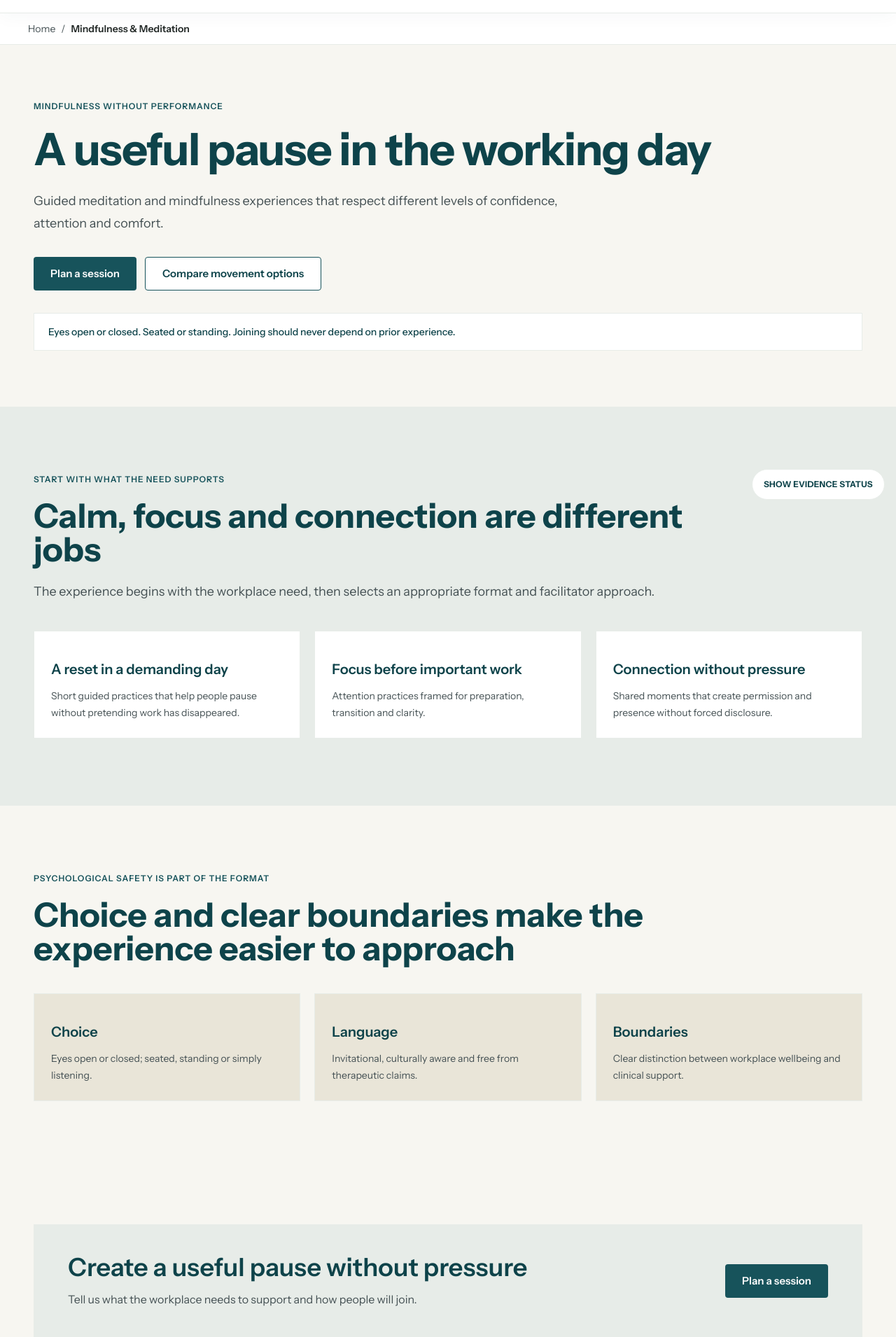
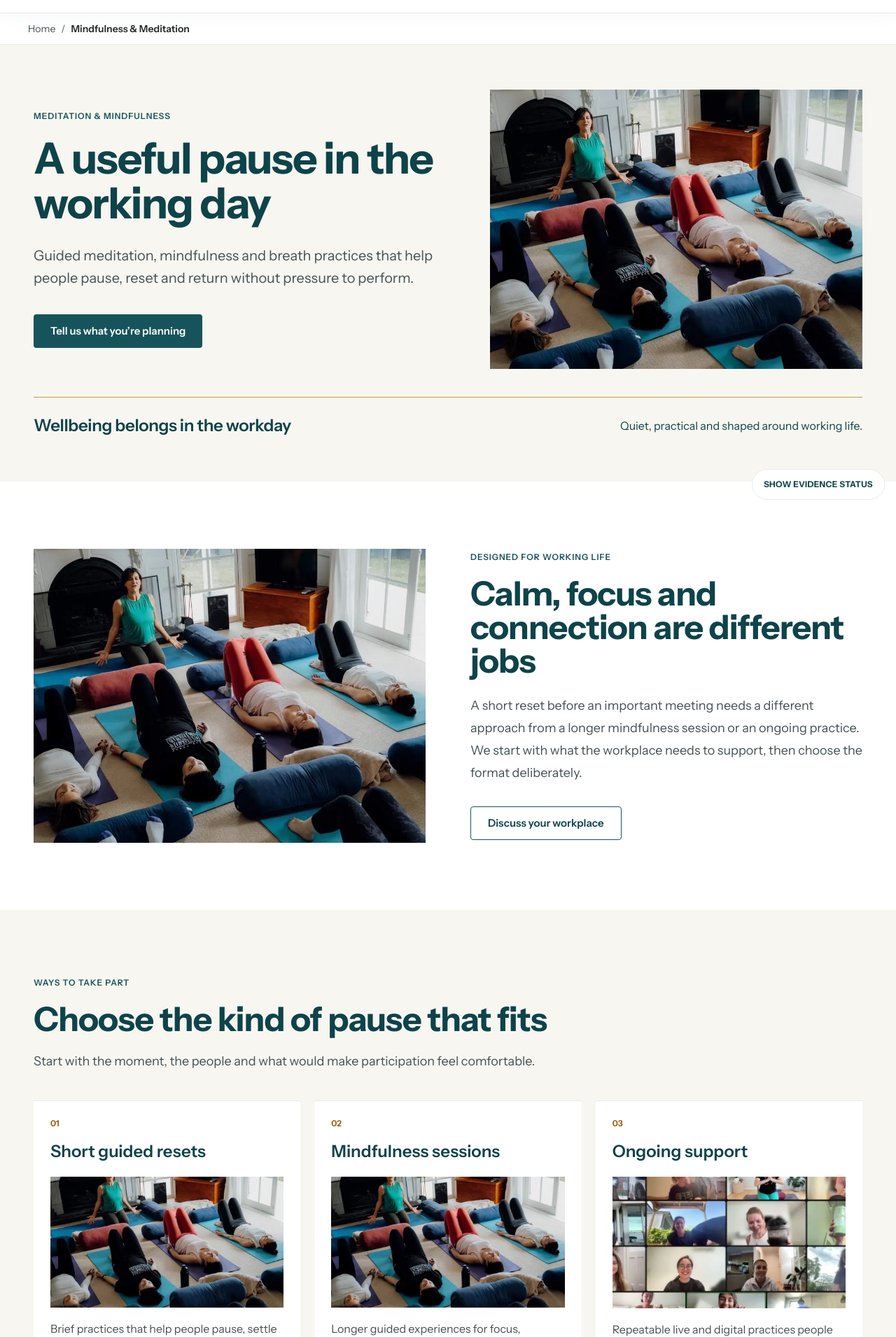
Before and after one commit to glennhammond/cya-website-prototype, a Next.js app: page /meditation-mindfulness in a window 1280 px wide. Shown: the part 70-1980 px from the top of the page at 70% size. Built offline with nearby package versions, Linux system fonts and the light colour scheme.

Commit message:
Rebuild meditation and mindfulness service page

```diff
--- a/app/meditation-mindfulness/page.tsx
+++ b/app/meditation-mindfulness/page.tsx
@@ -1,39 +1,66 @@
 import type { Metadata } from "next";
+import Image from "next/image";
+import Link from "next/link";
 import { Breadcrumbs } from "@/components/Breadcrumbs";
 import { ServiceStructuredData } from "@/components/StructuredData";
-import { SpecialistServiceProduction } from "@/components/SpecialistServiceProduction";
-import { media } from "@/content/media";
+import { ProductionAction, ProductionContainer, ProductionKicker } from "@/components/ProductionPrimitives";
 
-export const metadata: Metadata = { title: { absolute: "Workplace Meditation & Corporate Mindfulness Workshops | Corporate Yoga Australia" }, description: "Practical workplace meditation, mindfulness and breathwork that help Australian teams pause, reset and manage pressure.", alternates: { canonical: "/meditation-mindfulness" } };
+export const metadata: Metadata = {
+  title: { absolute: "Workplace Meditation & Corporate Mindfulness Workshops | Corporate Yoga Australia" },
+  description: "Practical workplace meditation, mindfulness and breathwork that help Australian teams pause, reset and manage pressure.",
+  alternates: { canonical: "/meditation-mindfulness" },
+};
+
+const formats = [
+  { number: "01", title: "Short guided resets", body: "Brief practices that help people pause, settle and return to the day.", image: "/images/selected/cya-about-worldview-group-rest.webp", href: "/contact?interest=one-off" },
+  { number: "02", title: "Mindfulness sessions", body: "Longer guided experiences for focus, transition and a calmer working rhythm.", image: "/images/selected/cya-conferences-hero-facilitator-led-group.webp", href: "/contact?interest=one-off" },
+  { number: "03", title: "Ongoing support", body: "Repeatable live and digital practices people can return to over time.", image: "/images/selected/cya-conferences-studio-remote-grid.webp", href: "/online-wellbeing" },
+] as const;
+
+const process = [
+  ["01", "Understand what the workplace needs to support"],
+  ["02", "Choose the right format and facilitator approach"],
+  ["03", "Make participation clear, optional and easy to access"],
+  ["04", "Build continuity only where it is useful"],
+] as const;
+
+const faqs = [
+  ["Do people need meditation experience?", "No. Sessions are designed for mixed confidence and experience. People can participate seated or standing, with eyes open or closed, and are not expected to perform meditation in a particular way."],
+  ["How long can a mindfulness session be?", "The format can range from a short guided reset to a longer facilitated session. We shape the length around the working day, the purpose and how people will join."],
+  ["Is workplace mindfulness therapy?", "No. These experiences are workplace wellbeing activities, not clinical or therapeutic services. We use clear, invitational language and keep appropriate boundaries around the purpose of the session."],
+  ["Can sessions be delivered online?", "Yes. Meditation and mindfulness work well live online and can also form part of an ongoing program for hybrid or distributed teams."],
+] as const;
 
 export default function MeditationMindfulnessPage() {
-  return <>
-    <ServiceStructuredData name="Workplace Mindfulness & Meditation" description="Practical workplace mindfulness, guided meditation and breathwork for Australian teams." path="/meditation-mindfulness" breadcrumbLabel="Mindfulness & Meditation" />
-    <Breadcrumbs items={[{ label: "Home", href: "/" }, { label: "Mindfulness & Meditation" }]} />
-    <SpecialistServiceProduction
-      kicker="Mindfulness without performance"
-      heading="A useful pause in the working day"
-      body="Guided meditation and mindfulness experiences that respect different levels of confidence, attention and comfort."
-      primaryAction={{ label: "Plan a session", href: "/contact?interest=one-off" }}
-      image={media.aboutWorldview}
-      imageLabel="IMAGE 04 · MINDFULNESS WITHOUT PRESSURE"
-      imageBrief={{
-        job: "Participation",
-        subject: "A facilitator guiding an approachable workplace pause, with participants able to sit, stand or simply listen without performative poses.",
-        treatment: "Quiet, light-led 3:2 image with natural expressions and visible workplace context.",
-        format: "3:2 desktop · adaptable to 4:3 mobile",
-        avoid: "Closed-eye uniformity, forced group intimacy, clinical cues, generic meditation stock imagery or implied therapeutic outcomes.",
-      }}
-      evidenceLine="Eyes open or closed. Seated or standing. Joining should never depend on prior experience."
-      firstKicker="Start with what the need supports"
-      firstHeading="Calm, focus and connection are different jobs"
-      firstBody="The experience begins with the workplace need, then selects an appropriate format and facilitator approach."
-      firstCards={[{ title: "A reset in a demanding day", body: "Short guided practices that help people pause without pretending work has disappeared." }, { title: "Focus before important work", body: "Attention practices framed for preparation, transition and clarity." }, { title: "Connection without pressure", body: "Shared moments that create permission and presence without forced disclosure." }]}
-      secondKicker="Psychological safety is part of the format"
-      secondHeading="Choice and clear boundaries make the experience easier to approach"
-      secondCards={[{ title: "Choice", body: "Eyes open or closed; seated, standing or simply listening." }, { title: "Language", body: "Invitational, culturally aware and free from therapeutic claims." }, { title: "Boundaries", body: "Clear distinction between workplace wellbeing and clinical support." }]}
-      closingHeading="Create a useful pause without pressure"
-      closingBody="Tell us what the workplace needs to support and how people will join."
-    />
-  </>;
+  return (
+    <>
+      <ServiceStructuredData name="Workplace Mindfulness & Meditation" description="Practical workplace mindfulness, guided meditation and breathwork for Australian teams." path="/meditation-mindfulness" breadcrumbLabel="Mindfulness & Meditation" />
+      <Breadcrumbs items={[{ label: "Home", href: "/" }, { label: "Mindfulness & Meditation" }]} />
+
+      <section className="bg-[var(--cya-surface-page)] py-12 sm:py-14 lg:py-16">
+        <ProductionContainer className="grid max-w-[1440px] gap-10 lg:grid-cols-[minmax(0,1.05fr)_minmax(0,0.95fr)] lg:items-center lg:gap-14 xl:gap-16">
+          <div>
+            <ProductionKicker>Meditation & mindfulness</ProductionKicker>
+            <h1 className="mt-5 max-w-3xl text-[clamp(3rem,4.8vw,4.55rem)] font-bold leading-[1.03] tracking-[-0.025em] text-[var(--cya-teal-dark)]">A useful pause in the working day</h1>
+            <p className="mt-7 max-w-2xl text-xl leading-8 text-[var(--cya-body)]">Guided meditation, mindfulness and breath practices that help people pause, reset and return without pressure to perform.</p>
+            <div className="mt-9"><ProductionAction href="/contact?interest=one-off">Tell us what you’re planning</ProductionAction></div>
+          </div>
+          <figure className="relative aspect-[4/3] overflow-hidden bg-white"><Image src="/images/selected/cya-about-worldview-group-rest.webp" alt="A group takes part in a quiet guided workplace wellbeing session." fill priority sizes="(min-width: 1280px) 620px, (min-width: 1024px) 48vw, 100vw" className="object-cover" /></figure>
+        </ProductionContainer>
+        <ProductionContainer className="mt-10"><div className="grid border-t border-[var(--cya-ochre)] pt-6 md:grid-cols-2 md:items-center"><h2 className="text-2xl font-semibold tracking-[-0.015em] text-[var(--cya-teal-dark)]">Wellbeing belongs in the workday</h2><p className="mt-3 text-base text-[var(--cya-teal-dark)] md:mt-0 md:text-right">Quiet, practical and shaped around working life.</p></div></ProductionContainer>
+      </section>
+
+      <section className="bg-white py-20 lg:py-24"><ProductionContainer className="grid gap-12 lg:grid-cols-[minmax(0,1fr)_minmax(0,1fr)] lg:items-center lg:gap-16"><figure className="relative aspect-[4/3] overflow-hidden bg-[var(--cya-surface-page)]"><Image src="/images/selected/cya-conferences-hero-facilitator-led-group.webp" alt="A facilitator leads a quiet group wellbeing practice." fill sizes="(min-width: 1280px) 620px, (min-width: 1024px) 50vw, 100vw" className="object-cover" /></figure><div><ProductionKicker>Designed for working life</ProductionKicker><h2 className="mt-5 max-w-2xl text-4xl font-bold tracking-[-0.018em] text-[var(--cya-teal-dark)] lg:text-5xl">Calm, focus and connection are different jobs</h2><p className="mt-6 max-w-2xl text-lg leading-8 text-[var(--cya-body)]">A short reset before an important meeting needs a different approach from a longer mindfulness session or an ongoing practice. We start with what the workplace needs to support, then choose the format deliberately.</p><div className="mt-8"><ProductionAction href="/contact?interest=one-off" style="secondary">Discuss your workplace</ProductionAction></div></div></ProductionContainer></section>
+
+      <section className="bg-[var(--cya-surface-page)] py-20 lg:py-24"><ProductionContainer><ProductionKicker>Ways to take part</ProductionKicker><h2 className="mt-5 max-w-4xl text-4xl font-bold tracking-[-0.018em] text-[var(--cya-teal-dark)] lg:text-5xl">Choose the kind of pause that fits</h2><p className="mt-5 max-w-3xl text-lg leading-8 text-[var(--cya-body)]">Start with the moment, the people and what would make participation feel comfortable.</p><div className="mt-10 flex snap-x snap-mandatory gap-5 overflow-x-auto pb-4 md:grid md:grid-cols-3 md:overflow-visible md:pb-0">{formats.map((item) => <article key={item.number} className="min-w-[84%] snap-start border-y border-[var(--cya-divider)] bg-white py-6 sm:min-w-[60%] md:min-w-0 md:px-6"><p className="text-xs font-semibold text-[var(--cya-ochre-ink)]">{item.number}</p><h3 className="mt-4 text-2xl font-semibold text-[var(--cya-teal-dark)]">{item.title}</h3><div className="relative mt-5 aspect-[16/9] overflow-hidden bg-[var(--cya-surface-page)]"><Image src={item.image} alt="" fill sizes="(min-width: 768px) 33vw, 84vw" className="object-cover" /></div><p className="mt-4 leading-7 text-[var(--cya-body)]">{item.body}</p><Link href={item.href} className="mt-5 inline-flex font-semibold text-[var(--cya-teal-dark)] hover:underline">Explore →</Link></article>)}</div><p className="mt-2 text-sm text-[var(--cya-body)] md:hidden">Swipe to explore →</p></ProductionContainer></section>
+
+      <section className="bg-white py-20 lg:py-24"><ProductionContainer className="grid gap-12 lg:grid-cols-[minmax(18rem,0.75fr)_minmax(0,1.25fr)] lg:gap-20"><div><ProductionKicker>How we work with you</ProductionKicker><h2 className="mt-5 max-w-xl text-4xl font-bold tracking-[-0.018em] text-[var(--cya-teal-dark)] lg:text-5xl">Make the experience easy to approach</h2><p className="mt-6 max-w-xl text-lg leading-8 text-[var(--cya-body)]">Choice, clear language and appropriate boundaries are part of the design, not an afterthought.</p></div><div className="flex snap-x snap-mandatory gap-4 overflow-x-auto pb-4 md:block md:overflow-visible md:pb-0">{process.map(([number,title]) => <article key={number} className="min-w-[78%] snap-start border-y border-[var(--cya-divider)] px-2 py-7 md:grid md:min-w-0 md:grid-cols-[3rem_1fr] md:border-t-0 md:border-b md:px-0 md:first:border-t"><p className="text-xs font-semibold text-[var(--cya-ochre-ink)]">{number}</p><h3 className="mt-3 text-xl font-semibold leading-7 text-[var(--cya-charcoal)] md:mt-0">{title}</h3></article>)}</div><p className="text-sm text-[var(--cya-body)] md:hidden lg:col-start-2">Swipe to continue →</p></ProductionContainer></section>
+
+      <section className="bg-[var(--cya-surface-base)] py-20 lg:py-24"><ProductionContainer className="grid gap-12 lg:grid-cols-[minmax(0,0.9fr)_minmax(0,1.1fr)] lg:items-center lg:gap-16"><div><ProductionKicker>Connected support</ProductionKicker><h2 className="mt-5 max-w-2xl text-4xl font-bold tracking-[-0.018em] text-[var(--cya-teal-dark)] lg:text-5xl">Useful practices people can return to</h2><p className="mt-6 max-w-2xl text-lg leading-8 text-[var(--cya-body)]">For ongoing programs, live sessions can be supported by short digital practices people can use between scheduled moments, including across hybrid and distributed teams.</p><div className="mt-8"><ProductionAction href="/online-wellbeing">Explore online wellbeing</ProductionAction></div></div><figure className="relative aspect-[16/9] overflow-hidden bg-white"><Image src="/images/selected/cya-conferences-studio-remote-grid.webp" alt="Colleagues join a workplace wellbeing session remotely." fill sizes="(min-width: 1024px) 56vw, 100vw" className="object-cover" /></figure></ProductionContainer></section>
+
+      <section className="bg-white py-20 lg:py-24"><ProductionContainer className="grid gap-10 lg:grid-cols-[minmax(16rem,0.65fr)_minmax(0,1.35fr)] lg:gap-20"><div><ProductionKicker>Practical questions</ProductionKicker><h2 className="mt-5 text-4xl font-bold tracking-[-0.018em] text-[var(--cya-charcoal)] lg:text-5xl">Questions organisations often ask</h2></div><div className="border-t border-[var(--cya-divider)]">{faqs.map(([question,answer]) => <details key={question} className="group border-b border-[var(--cya-divider)] py-5"><summary className="flex cursor-pointer list-none items-center justify-between gap-6 text-lg font-semibold text-[var(--cya-charcoal)]"><span>{question}</span><span aria-hidden="true" className="text-xl transition-transform group-open:rotate-45">+</span></summary><p className="mt-4 max-w-3xl pr-10 leading-7 text-[var(--cya-body)]">{answer}</p></details>)}</div></ProductionContainer></section>
+
+      <section className="border-t border-[var(--cya-ochre)] bg-[var(--cya-surface-page)] py-16 lg:py-20"><ProductionContainer className="grid gap-8 lg:grid-cols-[minmax(0,1fr)_auto] lg:items-center"><div><h2 className="max-w-3xl text-4xl font-bold tracking-[-0.018em] text-[var(--cya-teal-dark)] lg:text-5xl">What kind of pause would help your workplace?</h2><p className="mt-5 max-w-2xl text-lg leading-8 text-[var(--cya-teal-dark)]">Tell us about the people, the moment and what you would like the experience to support.</p></div><ProductionAction href="/contact?interest=one-off">Start a conversation</ProductionAction></ProductionContainer></section>
+    </>
+  );
 }
```
